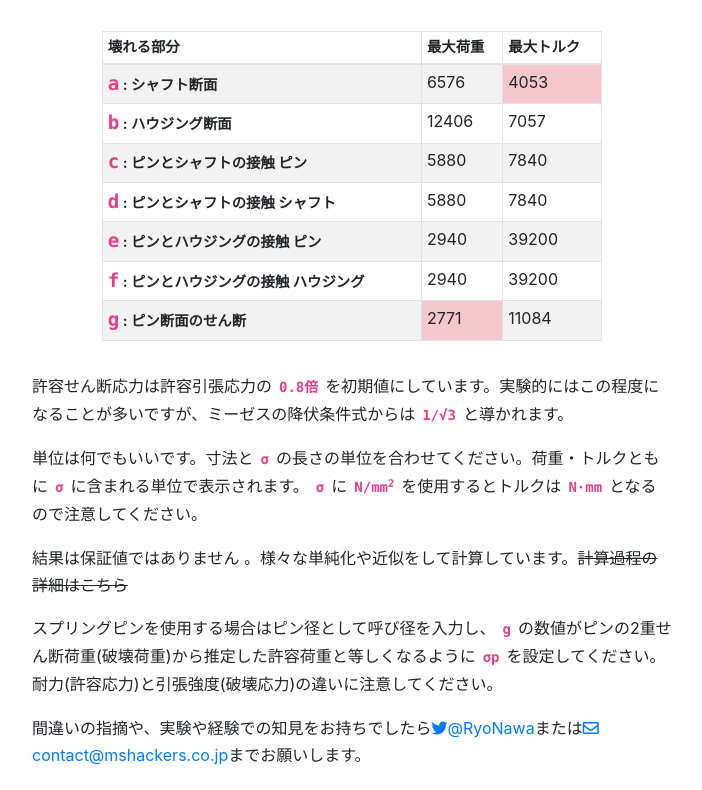
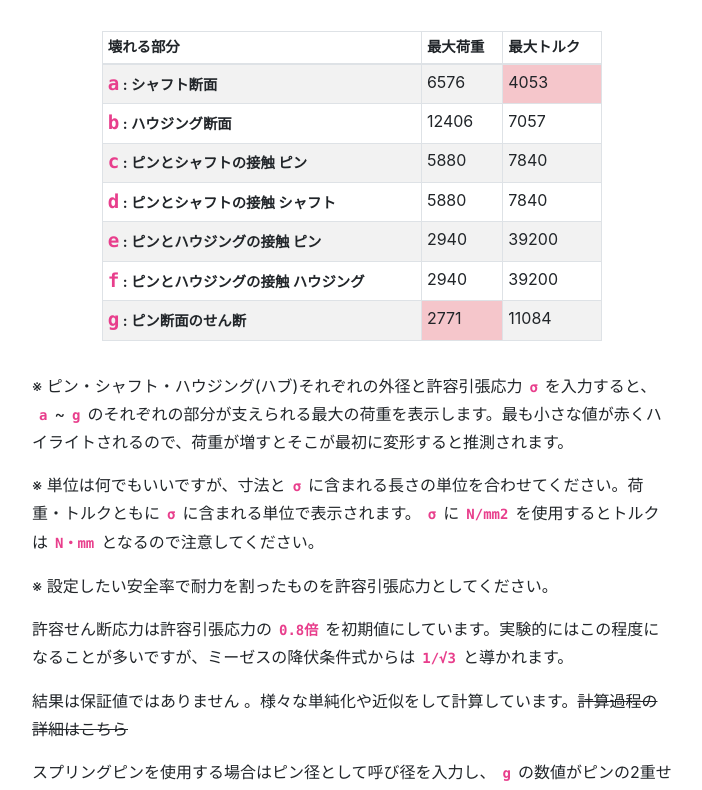
Before and after one commit to mshackers/pin-shaft-diameter-optimizer, a Vue app: page / in a window 1280 px wide. Shown: the part 499-1289 px from the top of the page, without its empty margins (288-990 px from the left). Built offline with nearby package versions, Linux system fonts and the light colour scheme.

Commit message:
内容追加 test

```diff
--- a/src/components/Notation.vue
+++ b/src/components/Notation.vue
@@ -16,8 +16,10 @@ code {
 
 <template>
     <div class="notation">
+        <p>※ ピン・シャフト・ハウジング(ハブ)それぞれの外径と許容引張応力<code>σ</code>を入力すると、<code>a</code>~<code>g</code>のそれぞれの部分が支えられる最大の荷重を表示します。最も小さな値が赤くハイライトされるので、荷重が増すとそこが最初に変形すると推測されます。
+        <p>※ 単位は何でもいいですが、寸法と<code>σ</code>に含まれる長さの単位を合わせてください。荷重・トルクともに<code>σ</code>に含まれる単位で表示されます。<code>σ</code>に<code>N/mm2</code>を使用するとトルクは<code>N・mm</code>となるので注意してください。</p>
+        <p>※ 設定したい安全率で耐力を割ったものを許容引張応力としてください。</p>
         <p>許容せん断応力は許容引張応力の<code>0.8倍</code>を初期値にしています。実験的にはこの程度になることが多いですが、ミーゼスの降伏条件式からは<code>1/&radic;3</code>と導かれます。</p>
-        <p>単位は何でもいいです。寸法と<code>&sigma;</code>の長さの単位を合わせてください。荷重・トルクともに<code>&sigma;</code>に含まれる単位で表示されます。<code>&sigma;</code>に<code>N/mm<sup>2</sup></code>を使用するとトルクは<code>N&sdot;mm</code>となるので注意してください。</p>
         <p>結果は保証値ではありません 。様々な単純化や近似をして計算しています。<del>計算過程の詳細はこちら</del></p>
         <p>スプリングピンを使用する場合はピン径として呼び径を入力し、<code>g</code>の数値がピンの2重せん断荷重(破壊荷重)から推定した許容荷重と等しくなるように<code>&sigma;p</code>を設定してください。耐力(許容応力)と引張強度(破壊応力)の違いに注意してください。</p>
         <p>間違いの指摘や、実験や経験での知見をお持ちでしたら<a target="_blank" href="https://twitter.com/RyoNawa"><i class="fab fa-twitter"></i>@RyoNawa</a>または<a href="mailto:&#99;&#111;&#110;&#116;&#97;&#99;&#116;&#64;&#109;&#115;&#104;&#97;&#99;&#107;&#101;&#114;&#115;&#46;&#99;&#111;&#46;&#106;&#112;"><i class="far fa-envelope"></i>&#99;&#111;&#110;&#116;&#97;&#99;&#116;&#64;&#109;&#115;&#104;&#97;&#99;&#107;&#101;&#114;&#115;&#46;&#99;&#111;&#46;&#106;&#112;</a>までお願いします。</p>
```
